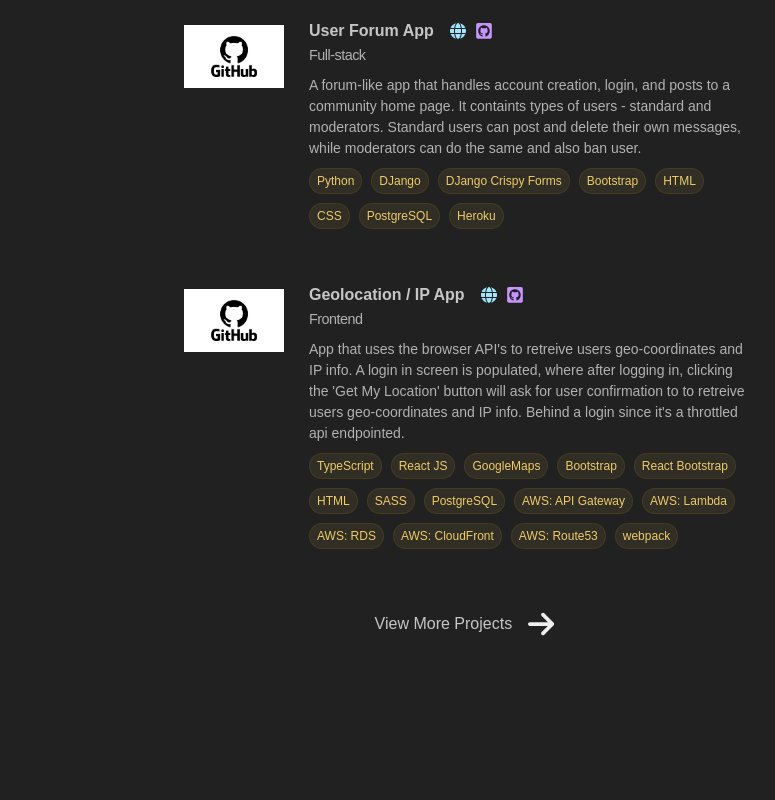
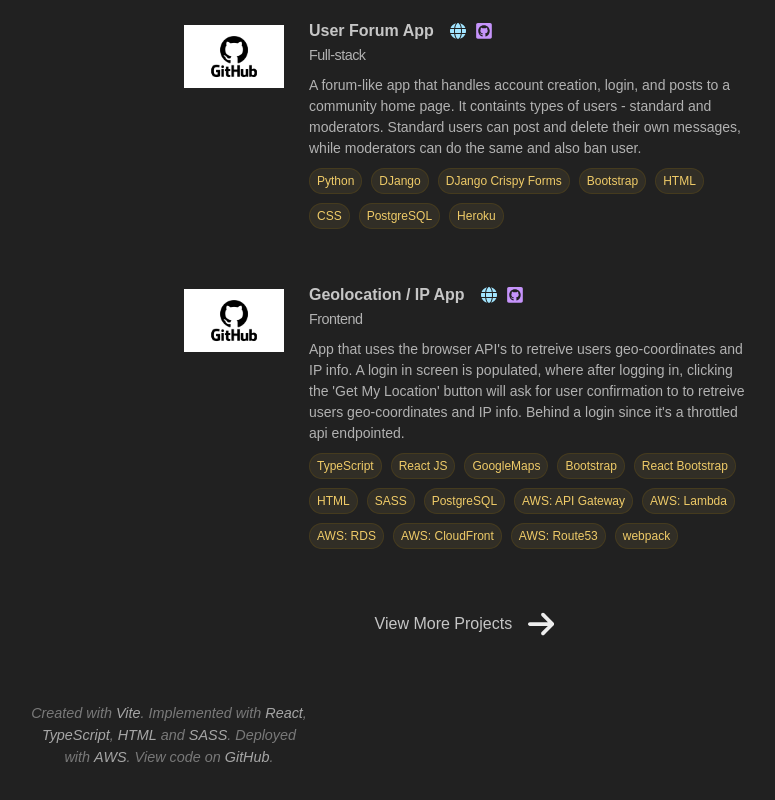
Before and after one commit to fceja/fceja.com_v2, a React (Vite) app: page / in a window 1280 px wide. Shown: the part 2396-3196 px from the top of the page, without its empty margins (471-1246 px from the left). Before the commit the page ends 3069 px from the top, so only its background shows below. Built offline with nearby package versions, Linux system fonts and the light colour scheme.

Commit message:
add footer

```diff
--- /dev/null
+++ b/src/scss/common/components/semantic/Footer.scss
@@ -0,0 +1,29 @@
+@import "@scss/Variables.scss";
+
+footer {
+    align-items: center;
+    display: flex;
+    justify-content: center;
+    margin: 30px 0 50px 0;
+
+    p {
+        color: rgba(155, 155, 155, 0.721);
+        font-size: .9em;
+        font-weight: 100;
+        margin: 0;
+        max-width: 300px;
+        padding: 0 12px 0 12px;
+        text-align: center;
+
+    }
+
+    a {
+        color: rgba(229, 229, 229, 0.682);
+        font-weight: 500;
+        text-decoration: none;
+
+        &:hover {
+            color: rgb(255, 255, 255);
+        }
+    }
+}
--- /dev/null
+++ b/src/ts/common/components/semantic/Footer.tsx
@@ -0,0 +1,22 @@
+import "@scss/common/components/semantic/Footer.scss"
+const Footer = () => {
+    return (
+        <footer>
+            <p className="">
+                <i>
+                    Created with { }
+                    <a href="https://vitejs.dev/" target="_blank">Vite</a>.
+                    Implemented with { }
+                    <a href="https://react.dev/" target="_blank">React</a>, { }
+                    <a href="https://www.typescriptlang.org/" target="_blank">TypeScript</a>, { }
+                    <a href="https://html.spec.whatwg.org/multipage/" target="_blank">HTML</a> { }
+                    and <a href="https://sass-lang.com/" target="_blank">SASS</a>. { }
+                    Deployed with <a href="https://aws.amazon.com/" target="_blank">AWS</a>. { }
+                    View code on <a href="https://github.com/fceja/fceja.com_V2" target="_blank">GitHub</a>.
+                </i>
+            </p>
+        </footer>
+    )
+}
+
+export default Footer
--- a/src/ts/pages/HomePage.tsx
+++ b/src/ts/pages/HomePage.tsx
@@ -1,3 +1,4 @@
+import Footer from "@common/components/semantic/Footer";
 import HomeHeader from "@components/home/semantic/HomeHeader";
 import HomeMain from "@components/home/semantic/HomeMain";
 import Spotlight from "@common/components/Spotlight";
@@ -13,6 +14,7 @@ const HomePage = () => {
                 <HomeHeader />
                 <HomeMain />
             </div >
+            <Footer />
         </>
     )
 }
```
